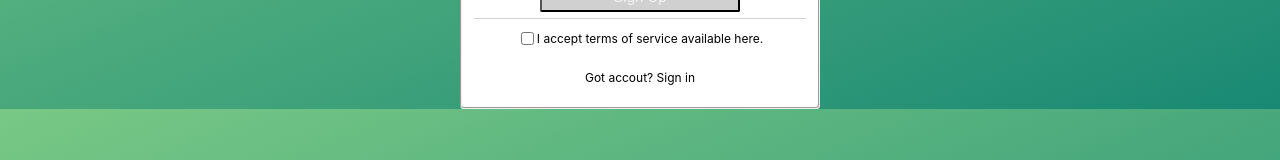
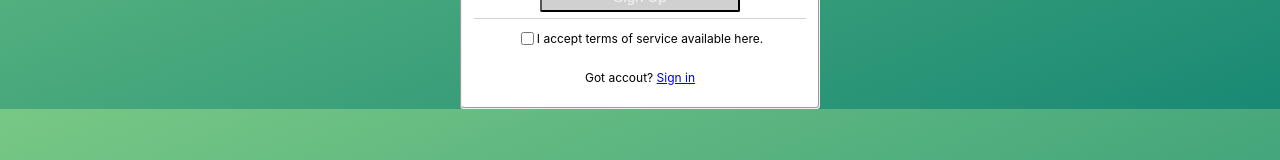
Before and after one commit to watermyplants/FrontEnd, a React (Create React App) app in the folder water_my_plants/: page /register in a window 1280 px wide. Shown: the part 407-567 px from the top of the page. Built offline with nearby package versions, Linux system fonts and the light colour scheme.

Commit message:
added links to register and login

```diff
--- a/package.json
+++ b/package.json
@@ -2,6 +2,7 @@
   "dependencies": {
     "axios": "^0.19.0",
     "react-router-dom": "^5.0.1",
+    "reactjs-popup": "^1.4.2",
     "styled-components": "^4.3.2"
   }
 }
--- a/water_my_plants/src/components/NewPlant.js
+++ b/water_my_plants/src/components/NewPlant.js
@@ -22,8 +22,8 @@ const submitHandler = event => {
 
 // ************************* Form
 
-  return (
-    <form onSubmit={submitHandler} className="form">
+  return (<div>
+      <form onSubmit={submitHandler} className="form">
         <h1>Add Plant</h1>
 
         <div className="input-container">
@@ -45,9 +45,10 @@ const submitHandler = event => {
             <input type="text" value={ input.location } onChange={ inputHandler } name="location" />
             </label>
         </div>
-        <Weekdays/>
         <button>Add Plant</button>
     </form>
+        <Weekdays/>
+        </div>
   );
 };
 
--- a/water_my_plants/src/components/PlantList.js
+++ b/water_my_plants/src/components/PlantList.js
@@ -5,6 +5,7 @@ import NewPlant from "./NewPlant";
 import EditPlant from "./EditPlant";
 import DeletePlant from "./DeletePlant";
 import Plant from "./Plant";
+import Nav from './nav.js'
 
 // "PlantList" **************************************************************************
 // Initial State Passed in:
@@ -53,6 +54,7 @@ export const PlantList = props => {
 
   return (
     <div className="App">
+      <Nav/>
         {/* Creates a new plant and submits info, taken from the form, to state (plants) */}
         <NewPlant add={submitPlant}/>
 
--- a/water_my_plants/src/components/login.js
+++ b/water_my_plants/src/components/login.js
@@ -1,4 +1,5 @@
 import React, { useState } from "react";
+import {Link} from 'react-router-dom'
 import { connect } from "react-redux";
 import { postLogin } from "../actions/actions";
 import Header from "./header";
@@ -137,7 +138,7 @@ const Login = props => {
       </form>
       <BottomSignIn>
         <Need>Need an account?</Need>
-        <SignUp>Sign up</SignUp>
+        <Link to='/register'><SignUp>Sign up</SignUp></Link>
       </BottomSignIn>
     </LoginCard>
   );
--- a/water_my_plants/src/components/register.js
+++ b/water_my_plants/src/components/register.js
@@ -1,5 +1,7 @@
 import React, { useState } from "react";
 import { connect } from "react-redux";
+import {Link} from 'react-router-dom'
+
 import { postRegister } from "../actions/actions";
 import Header from './header'
 
@@ -148,7 +150,7 @@ const Register = props => {
           </RegisterFooterDiv>
           <div>
             <StyledP>
-              Got accout? <span>Sign in</span>
+              Got accout? <Link to='/login'>Sign in</Link>
             </StyledP>
           </div>
         </StyledFieldset>
```
Also changed, not shown: 1 other file (tests, documents, lock files or other folders).
